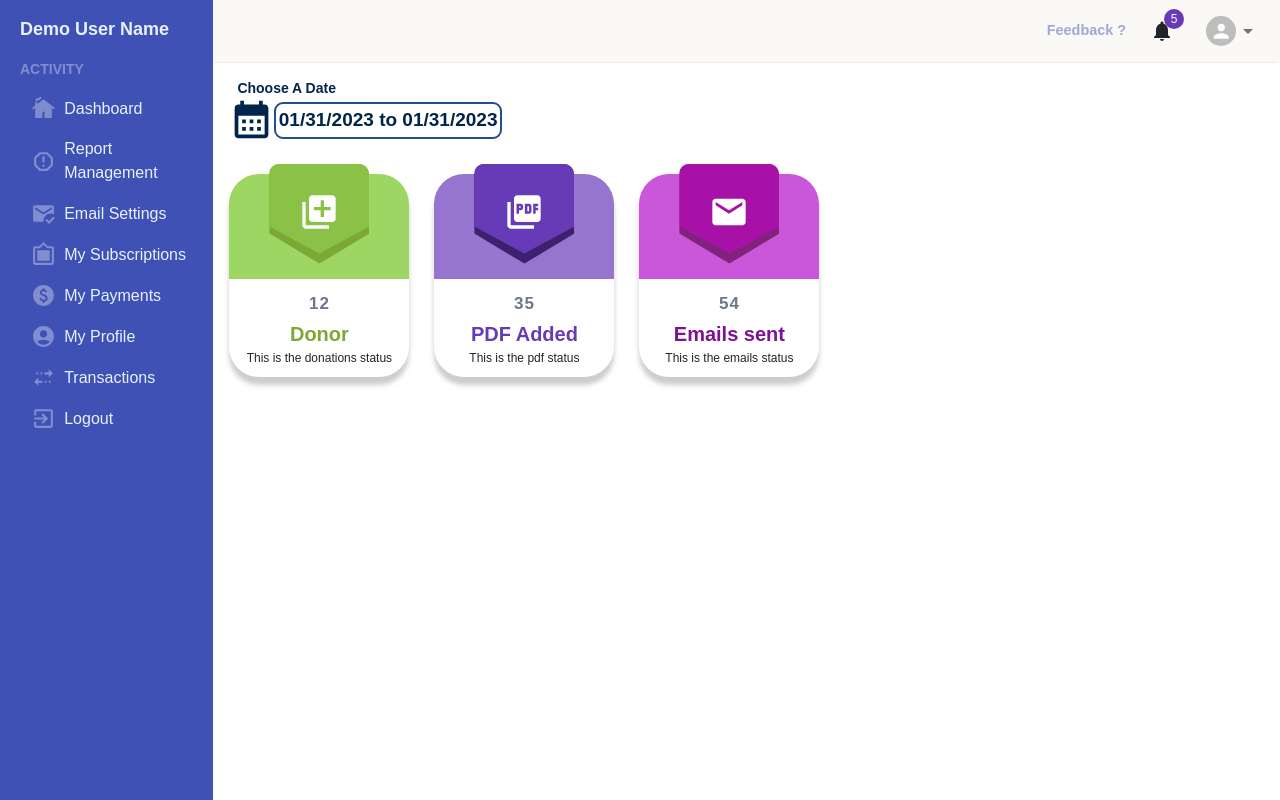
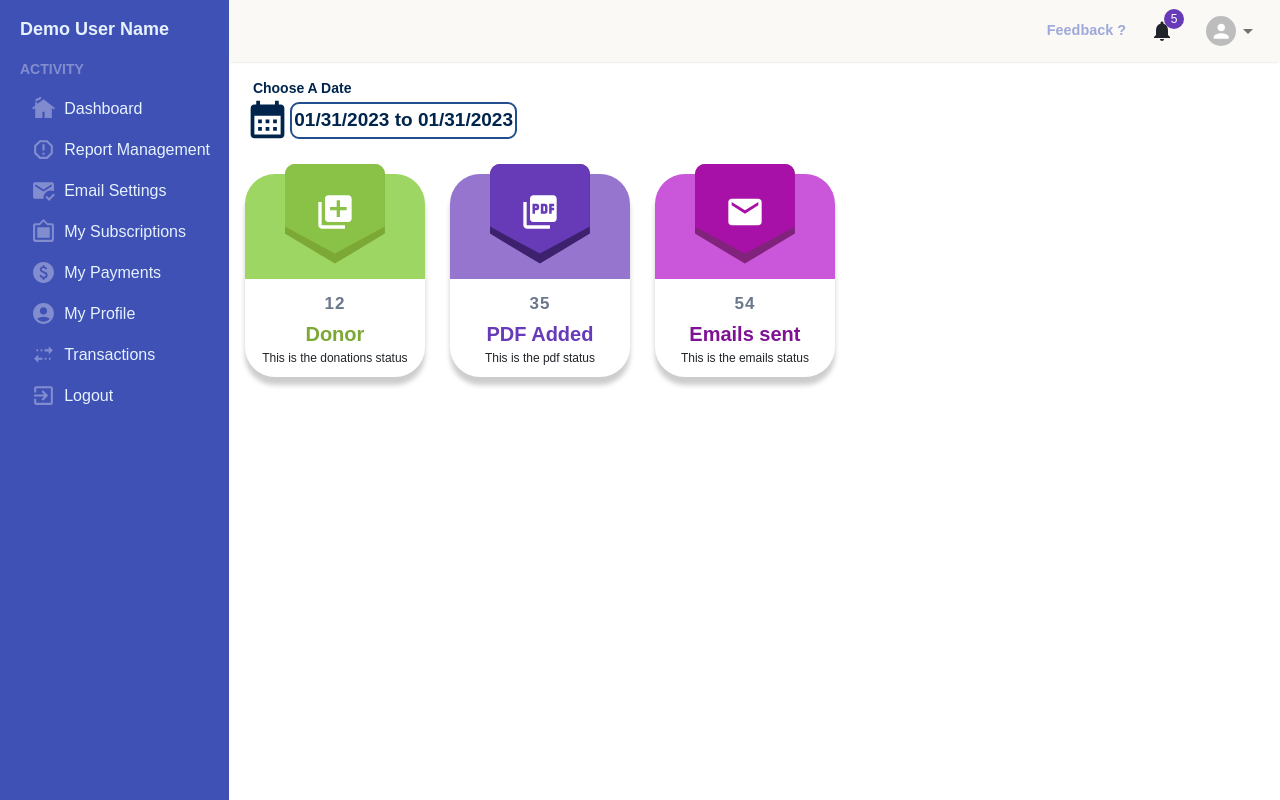
Before and after one commit to 9944098125/tax_receipt, a React (Create React App) app: page / in a window 1280 px wide. Built offline with nearby package versions, Linux system fonts and the light colour scheme.

Commit message:
design changed for 1024px devices

```diff
--- a/src/App.css
+++ b/src/App.css
@@ -435,3 +435,9 @@
     width:200px;
   }
 }
+
+@media screen and (min-width:1024px) {
+  .sidebar {
+    width: 18.5vw !important;
+  }
+}
--- a/src/Components/Sidebar/Sidebar.jsx
+++ b/src/Components/Sidebar/Sidebar.jsx
@@ -44,6 +44,7 @@ function Sidebar() {
       <Box sx={{ display: "flex", height: "100vh" }}>
         {/* sidebar links */}
         <Box
+          className="sidebar"
           sx={{
             backgroundColor: "primary.main",
             width: { xs: "15vw", sm: "12vw", md: "17vw" },
```
